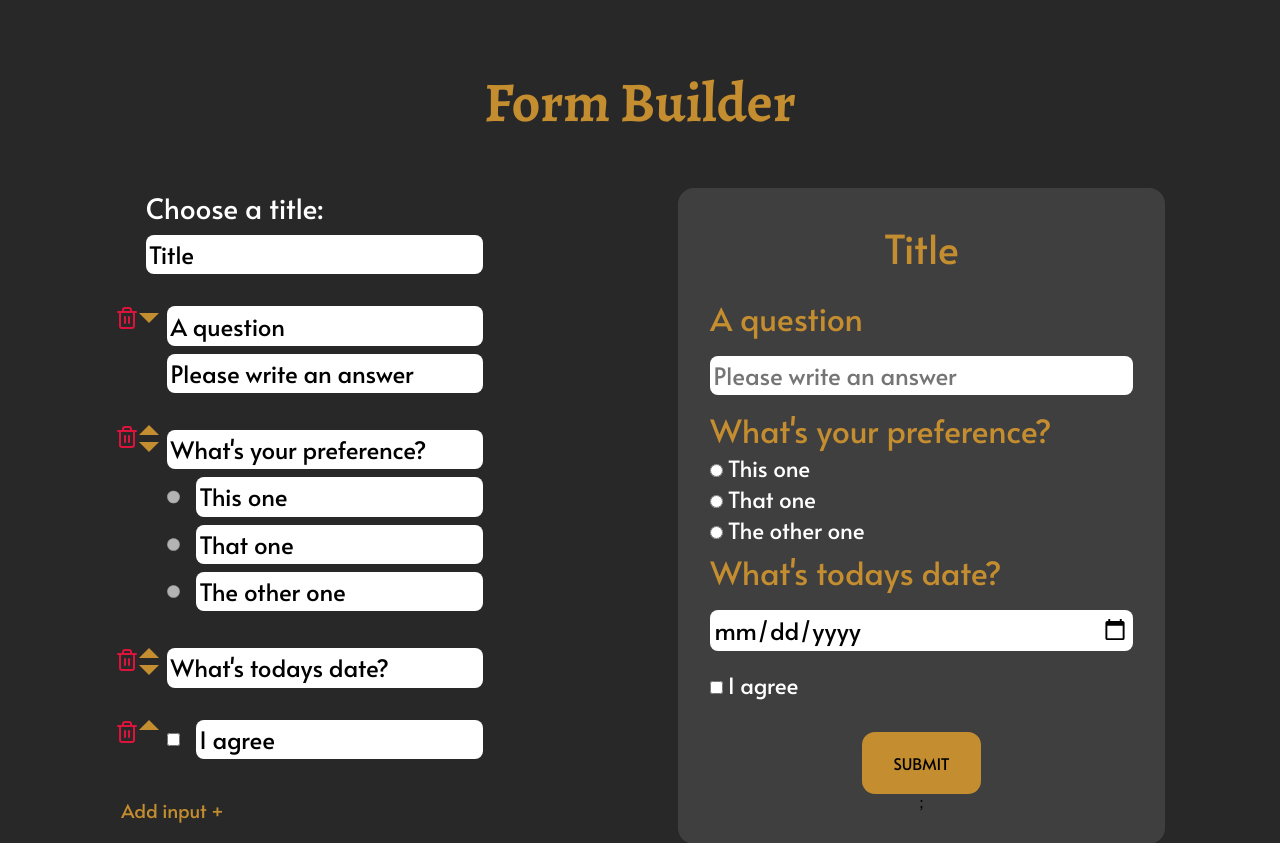
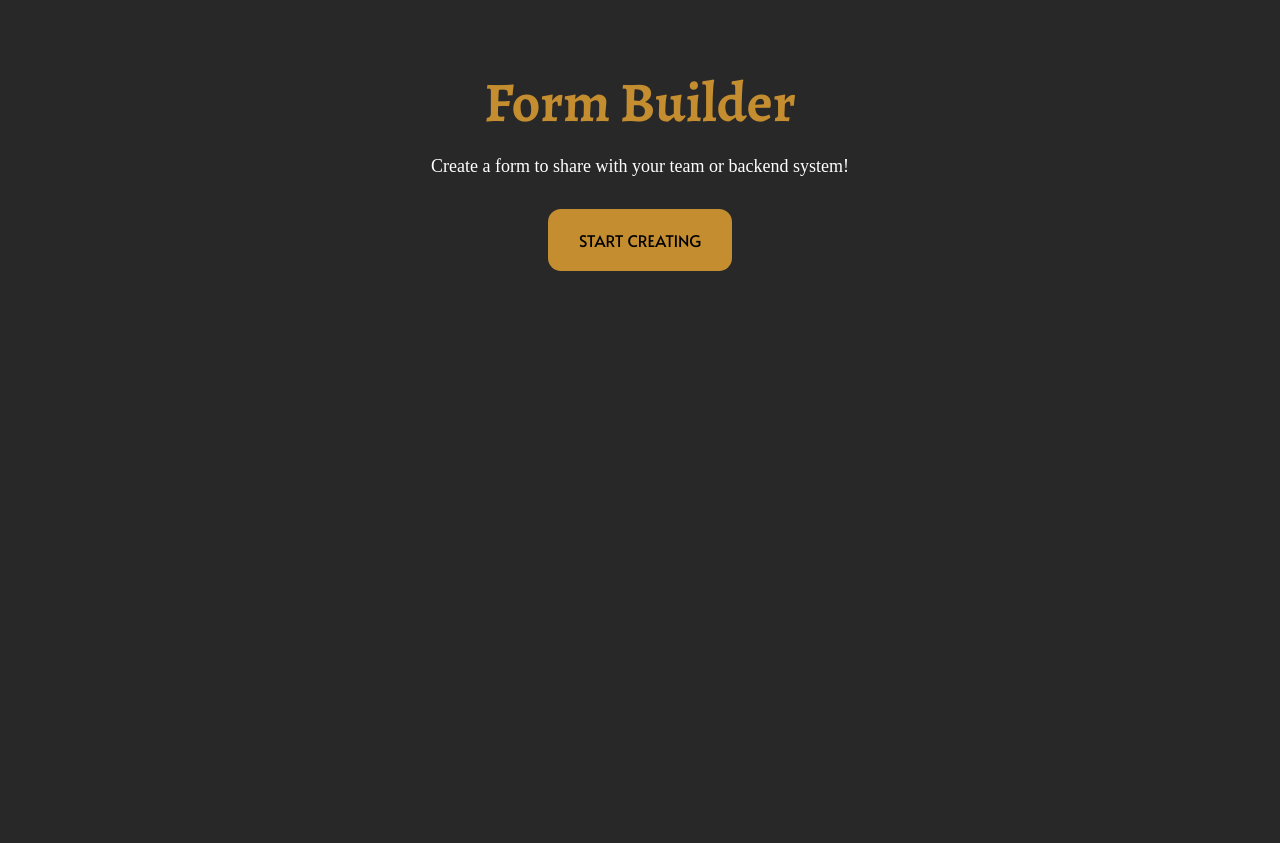
Before and after one commit to Rasmuskrogh/Questionnaire-Designer, a React (Vite) app: page / in a window 1280 px wide. Shown: the top 843 px of the page. After the commit the page ends 800 px from the top, so only its background shows below. Built offline with nearby package versions, Linux system fonts and the light colour scheme; data requests are answered from the project's data file.

Commit message:
turned off testing mode for build

```diff
--- a/src/App.tsx
+++ b/src/App.tsx
@@ -4,7 +4,7 @@ import classes from "./css/app.module.css";
 import Questionnaire from "./components/Questionnaire";
 
 function App() {
-  const [active, setActive] = useState<boolean>(false); //for testing
+  const [active, setActive] = useState<boolean>(true); //for testing
 
   const handleVisibility = () => {
     setActive((prev) => !prev);
--- a/src/css/questionnaire.module.css
+++ b/src/css/questionnaire.module.css
@@ -119,6 +119,7 @@
   align-self: flex-start;
   font-size: larger;
   padding-top: 0.5rem;
+  padding-right: 0.5rem;
 }
 
 .questionnaireTitle {
```
